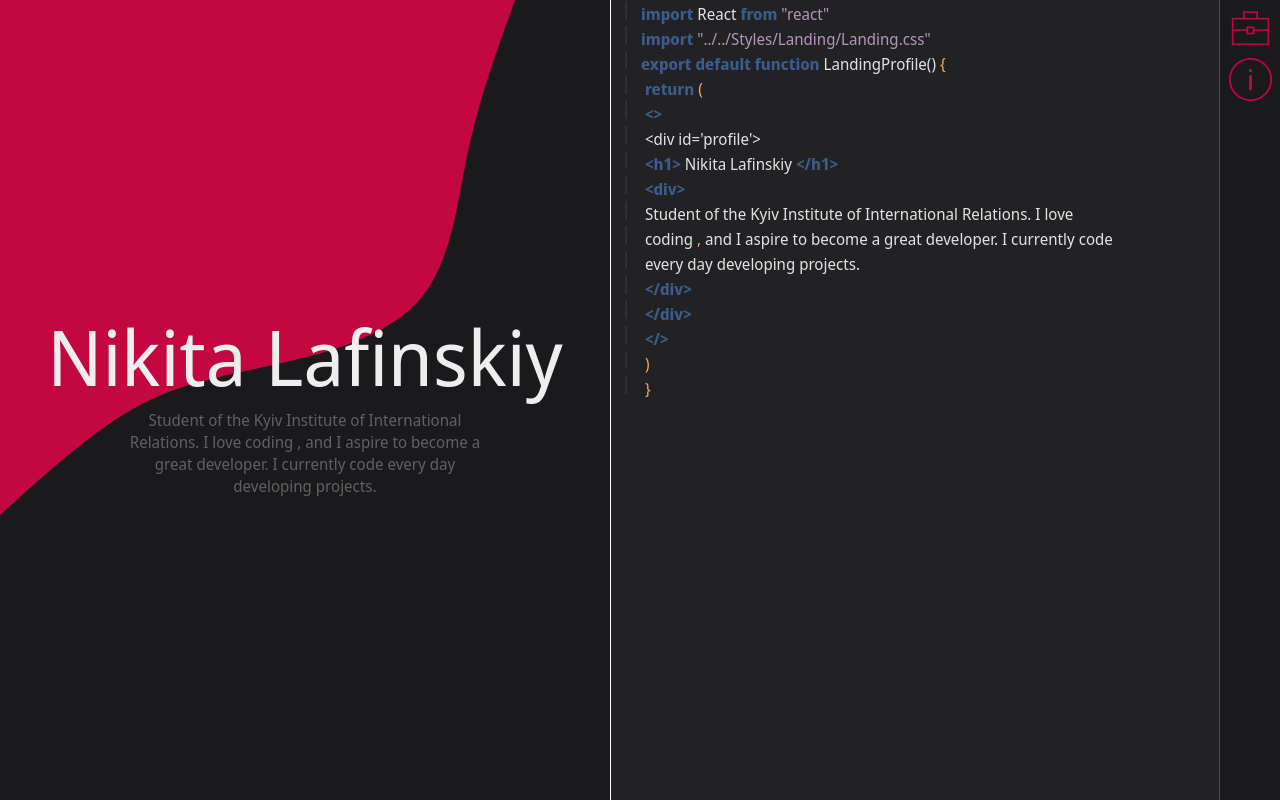
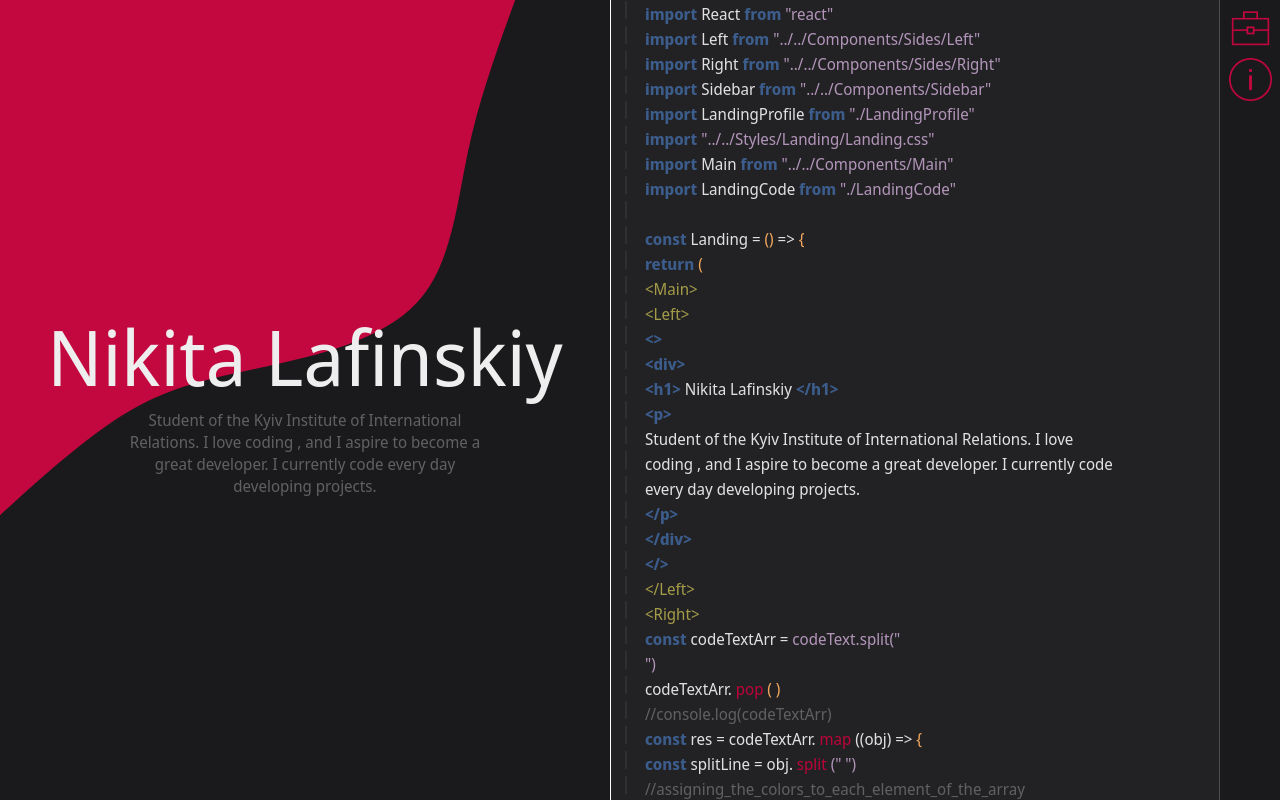
Before and after one commit to NikitaLafinskiy/portfolio, a React (Create React App) app in the folder client/: page / in a window 1280 px wide. Built offline with nearby package versions, Linux system fonts and the light colour scheme.

Commit message:
finished the code section

```diff
--- a/client/src/Pages/Landing/LandingCode.js
+++ b/client/src/Pages/Landing/LandingCode.js
@@ -1,5 +1,5 @@
 import React from "react";
-import "../../Styles/Landing/Code.css";
+import "../../Styles/Landing/Landing.css";
 
 export default function LandingProfile() {
   const keyWordsArr = [
@@ -24,25 +24,99 @@ export default function LandingProfile() {
     "</>",
     "</h1>",
     "<h1>",
-    "",
+    "<p>",
+    "</p>",
+    "<span className={obj.color}>",
+    "</span>",
   ];
-  const punctuationMarksArr = ["(", ")", ";", ".", ",", "{", "}", "[", "]"];
+  const punctuationMarksArr = ["(", ")", ";", ".", "{", "}", "[", "]", "()"];
   const numbersArr = ["1", "2", "3", "4", "5", "6", "7", "8", "9"];
+  const methods = ["split", "pop", "map", "includes"];
 
-  const codeText = `import React from "react";import "../../Styles/Landing/Landing.css";export default function LandingProfile() {;
+  const codeText = `import React from "react";
+  import Left from "../../Components/Sides/Left";
+  import Right from "../../Components/Sides/Right";
+  import Sidebar from "../../Components/Sidebar";
+  import LandingProfile from "./LandingProfile";
+  import "../../Styles/Landing/Landing.css";
+  import Main from "../../Components/Main";
+  import LandingCode from "./LandingCode";
+
+  ;
+  const Landing = () => {;
     return (;
-      <>;
-        <div id='profile'>;
+      <Main>;
+        <Left>;
+        <>;
+        <div>;
           <h1> Nikita Lafinskiy </h1>;
-          <div>;
+          <p>;
             Student of the Kyiv Institute of International Relations. I love;
             coding , and I aspire to become a great developer. I currently code;
             every day developing projects.;
-          </div>;
+          </p>;
         </div>;
       </>;
+        </Left>;
+        <Right>;
+        const codeTextArr = codeText.split(";");
+        codeTextArr. pop ( );
+        //console.log(codeTextArr);
+        const res = codeTextArr. map ((obj) => {;
+          const splitLine = obj. split (" ");
+          //assigning_the_colors_to_each_element_of_the_array;
+          const coloredCode = splitLine. map((obj) => {;
+            if (keyWordsArr. includes (obj)) {;
+              return {;
+                val: obj,;
+                color: "keyword",;
+              };
+            } else if (punctuationMarksArr. includes (obj) ) {;
+              return {;
+                val: obj,;
+                color: "punctuation",;
+              };
+            } else if (numbersArr. includes (obj)) {;
+              return { val: obj, color: "number" };
+            } else if (obj. includes (\`"\`)) {;
+              return {;
+                val: obj,;
+                color: "string",;
+              };
+            } else {;
+              return {;
+                val: obj,;
+                color: "variable",
+              };
+            };
+          });
+
+          const jsxConverted = coloredCode. map ((obj) => {;
+            //console.log(obj);
+            return <span className={obj.color}> { obj.val + " " } </span>;
+          });
+          return [;
+            <img;
+              style={{;
+                height: "20px",;
+                margin: "0px 5px 0px 5px",;
+                transform: "rotate(90deg)",;
+              }};
+              src='/images/line.png';
+              alt='';
+            />,;
+            ...jsxConverted,;
+            <br/>,;
+          ];
+        });
+        //console.log(res);
+        return <div> { res } </div>;
+        </Right>;
+      </Main>;
     );
-  };`;
+  };
+
+  export default Landing;`;
   const codeTextArr = codeText.split(";");
   codeTextArr.pop();
   // console.log(codeTextArr);
@@ -60,6 +134,10 @@ export default function LandingProfile() {
           val: obj,
           color: "punctuation",
         };
+      } else if (methods.includes(obj)) {
+        return { val: obj, color: "method" };
+      } else if (obj.includes("//")) {
+        return { val: obj, color: "comment" };
       } else if (numbersArr.includes(obj)) {
         return { val: obj, color: "number" };
       } else if (obj.includes(`"`)) {
@@ -67,6 +145,8 @@ export default function LandingProfile() {
           val: obj,
           color: "string",
         };
+      } else if (obj.includes("<")) {
+        return { val: obj, color: "component" };
       } else {
         return {
           val: obj,
@@ -77,7 +157,7 @@ export default function LandingProfile() {
 
     const jsxConverted = coloredCode.map((obj) => {
       // console.log(obj);
-      return <span className={obj.color}>{obj.val + " "}</span>;
+      return <span className={obj.color}> {obj.val + " "}</span>;
     });
     return [
       <img
@@ -93,6 +173,6 @@ export default function LandingProfile() {
       <br />,
     ];
   });
-  console.log(res);
+  // console.log(res);
   return <div style={{ color: "white" }}>{res}</div>;
 }
--- a/client/src/Styles/Landing/Code.css
+++ /dev/null
@@ -1,3 +0,0 @@
-.blue-text {
-  color: blue;
-}
--- a/client/src/Styles/Landing/Landing.css
+++ b/client/src/Styles/Landing/Landing.css
@@ -57,3 +57,12 @@
 .number {
   color: chartreuse;
 }
+.component {
+  color: rgb(163, 155, 71);
+}
+.comment {
+  color: #606061;
+}
+.method {
+  color: #bb033a;
+}
--- a/client/src/Styles/Sides.css
+++ b/client/src/Styles/Sides.css
@@ -9,5 +9,6 @@
   width: 48.5vw;
   height: 100vh;
   background-color: #222225;
+  overflow: scroll;
   /* border-left: 1px solid white; */
 }
```
